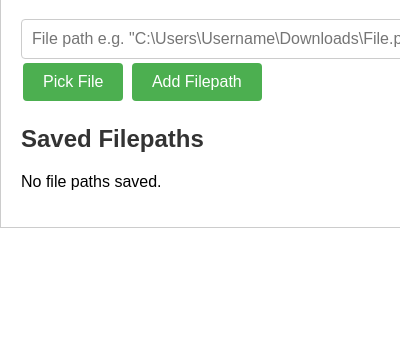
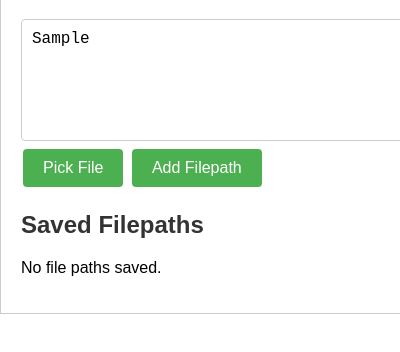
Before and after one commit to Tsunari/LocalFileOpener, a browser extension: page src/popup.html in a window 400 px wide. Both pictures are taken after typing "Sample" into the empty fields and a click on the button "Add Filepath". Shown: the part 82-434 px from the top of the page. Drawn offline with Linux system fonts and the light colour scheme.

Commit message:
Add functionality to save multiple file paths and enhance textarea for input

```diff
--- a/src/popup.css
+++ b/src/popup.css
@@ -23,6 +23,30 @@ button {
     margin: 4px 2px;
     cursor: pointer;
     border-radius: 4px;
+}
+textarea {
+    padding: 10px;
+    font-size: 16px;
+    margin-right: 10px;
+    border: 1px solid #ccc;
+    border-radius: 4px;
+    width: calc(100% - 25px);  /* Adjust width to fit next to the buttons */
+    height: 100px; /* Set a height for the textarea */
+    resize: vertical; /* Allow vertical resizing */
+    overflow-y: auto; /* Enable vertical scrolling */
+}
+textarea::-webkit-scrollbar {
+    width: 12px;
+}
+textarea::-webkit-scrollbar-track {
+    background: #f1f1f1;
+}
+textarea::-webkit-scrollbar-thumb {
+    background: #888;
+    border-radius: 6px;
+}
+textarea::-webkit-scrollbar-thumb:hover {
+    background: #555;
 }
 input[type="text"] {
     padding: 10px;
@@ -64,6 +88,20 @@ body.dark-mode h1, body.dark-mode h2 {
 }
 body.dark-mode button {
     background-color: #555;
+}
+body.dark-mode textarea {
+    background-color: #555;
+    color: #fff;
+    border: 1px solid #777;
+}
+body.dark-mode textarea::-webkit-scrollbar-track {
+    background: #444;
+}
+body.dark-mode textarea::-webkit-scrollbar-thumb {
+    background: #bbb;
+}
+body.dark-mode textarea::-webkit-scrollbar-thumb:hover {
+    background: #999;
 }
 body.dark-mode input[type="text"] {
     background-color: #555;
--- a/src/popup.html
+++ b/src/popup.html
@@ -17,7 +17,7 @@
             </label>
         </div>
     </div>
-    <input type="text" id="filePathInput" placeholder='File path e.g. "C:\Users\Username\Downloads\File.pdf"'>
+    <textarea id="filePathInput" placeholder='File path e.g. "C:\Users\Username\Downloads\File.pdf", each on a new line.&#10To save multiple filepaths on Windows select files and press CTRL + SHIFT + C.&#10Press "Add Filepath" to save.'></textarea>
     <button id="filePickerButton">Pick File</button>
     <input type="file" id="filePicker" webkitdirectory style="display: none;">
     <button id="addFilePath">Add Filepath</button>
--- a/src/popup.js
+++ b/src/popup.js
@@ -13,15 +13,15 @@ document.addEventListener('DOMContentLoaded', function () {
 
     // Event listeners
     addFilePathButton.addEventListener('click', handleAddFilePath);
-    filePickerButton.addEventListener('click', () => filePicker.click());
+    // filePickerButton.addEventListener('click', () => filePicker.click());
     filePicker.addEventListener('change', handleFilePickerChange);
     darkModeToggle.addEventListener('change', handleDarkModeToggle);
 
     function handleAddFilePath() {
-        const newFilePath = filePathInput.value;
-        if (newFilePath) {
-            saveFilePath(convertToFileURL(newFilePath));
-            filePathInput.value = ''; // Clear the input field
+        const newFilePaths = filePathInput.value.split('\n').map(filePath => filePath.trim()).filter(filePath => filePath);
+        if (newFilePaths.length > 0) {
+            saveFilePaths(newFilePaths);
+            // filePathInput.value = ''; // Clear the input field
         }
     }
 
@@ -44,11 +44,13 @@ document.addEventListener('DOMContentLoaded', function () {
         return 'file:///' + filePath.replace(/\\/g, '/');
     }
 
-    function saveFilePath(filePath) {
+    function saveFilePaths(filePaths) {
         chrome.storage.local.get({ filePaths: [] }, (result) => {
-            const filePaths = result.filePaths;
-            filePaths.push({ filePath: filePath, fileName: extractFileName(filePath) });
-            chrome.storage.local.set({ filePaths: filePaths }, loadFilePaths);
+            const existingFilePaths = result.filePaths;
+            filePaths.forEach(filePath => {
+                existingFilePaths.push({ filePath: convertToFileURL(filePath), fileName: extractFileName(filePath) });
+            });
+            chrome.storage.local.set({ filePaths: existingFilePaths }, loadFilePaths);
         });
     }
 
@@ -95,7 +97,10 @@ document.addEventListener('DOMContentLoaded', function () {
     }
 
     function extractFileName(filePath) {
-        return filePath.split('/').pop();
+        // Replace backslashes with forward slashes
+        const normalizedPath = filePath.replace(/"/g, '').replace(/\\/g, '/');
+        // Split the path and return the last part
+        return normalizedPath.split('/').pop();
     }
 
     function saveDarkModeState(isDarkMode) {
```
Also changed, not shown: TODO.md (+3 -0 lines).
